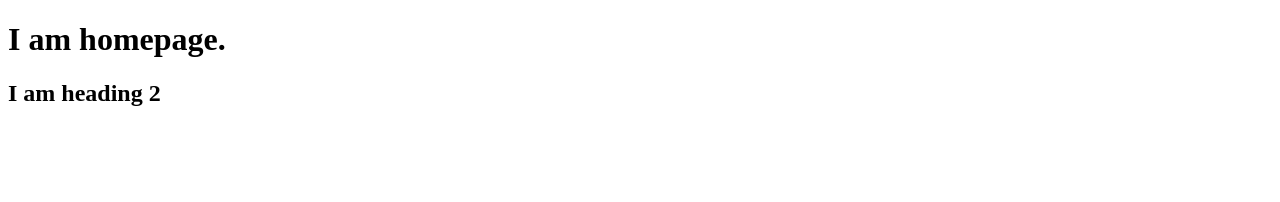
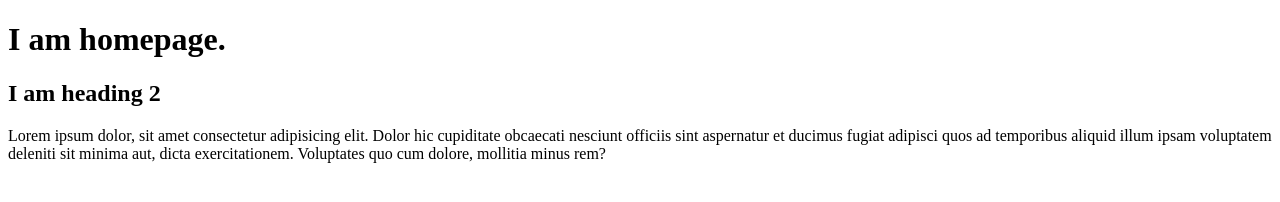
Before and after one commit to tahemeena/Project, a plain HTML site: page index.html in a window 1280 px wide. Drawn offline with Linux system fonts and the light colour scheme.

Commit message:
added section to index file and added content to readme file

```diff
--- a/index.html
+++ b/index.html
@@ -9,6 +9,9 @@
     <div class="main">
         <h1>I am homepage.</h1>
         <h2>I am heading 2</h2>
+        <section class="hero">
+            <p>Lorem ipsum dolor, sit amet consectetur adipisicing elit. Dolor hic cupiditate obcaecati nesciunt officiis sint aspernatur et ducimus fugiat adipisci quos ad temporibus aliquid illum ipsam voluptatem deleniti sit minima aut, dicta exercitationem. Voluptates quo cum dolore, mollitia minus rem?</p>
+        </section>
     </div>
 </body>
 </html>
```
Also changed, not shown: 1 other file.
